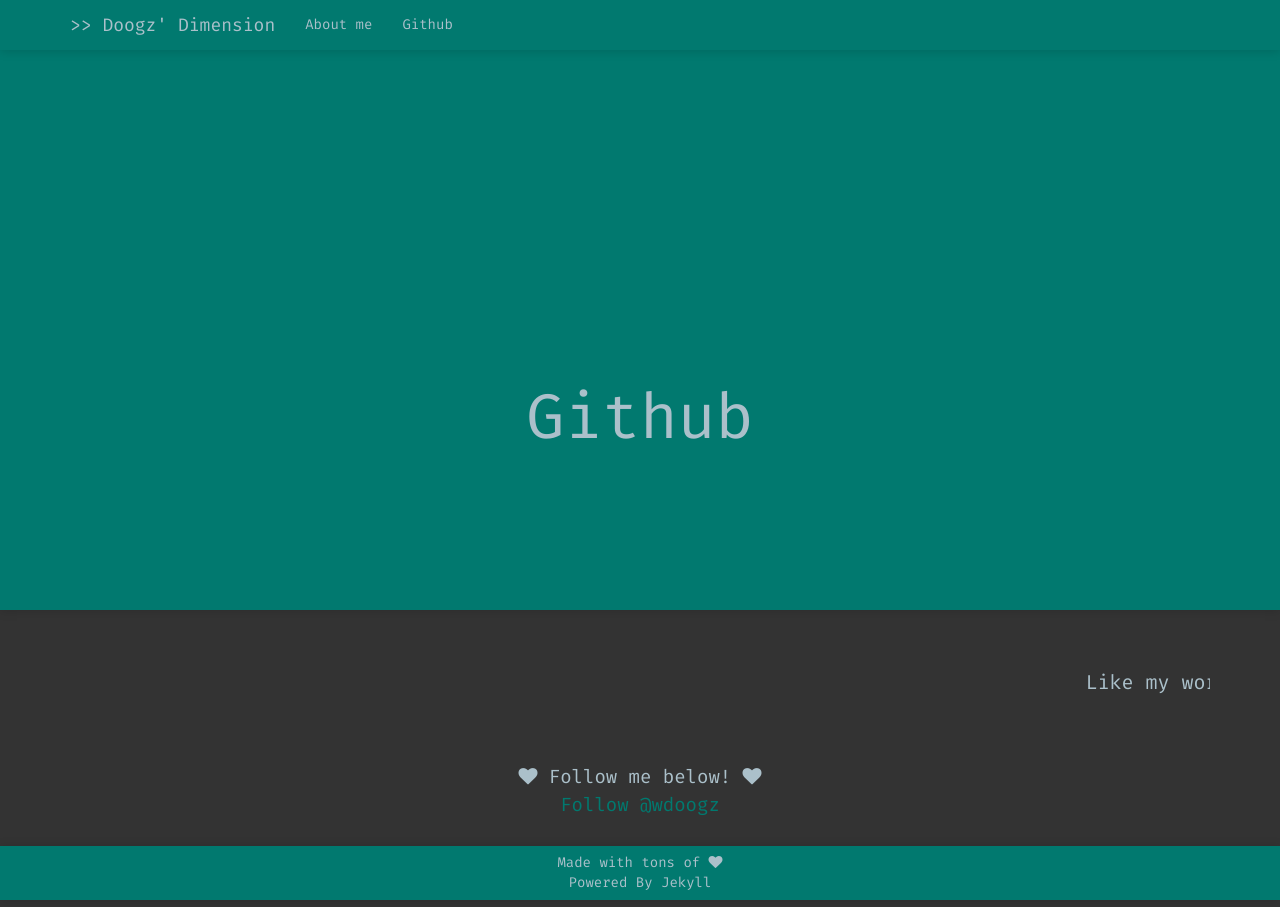
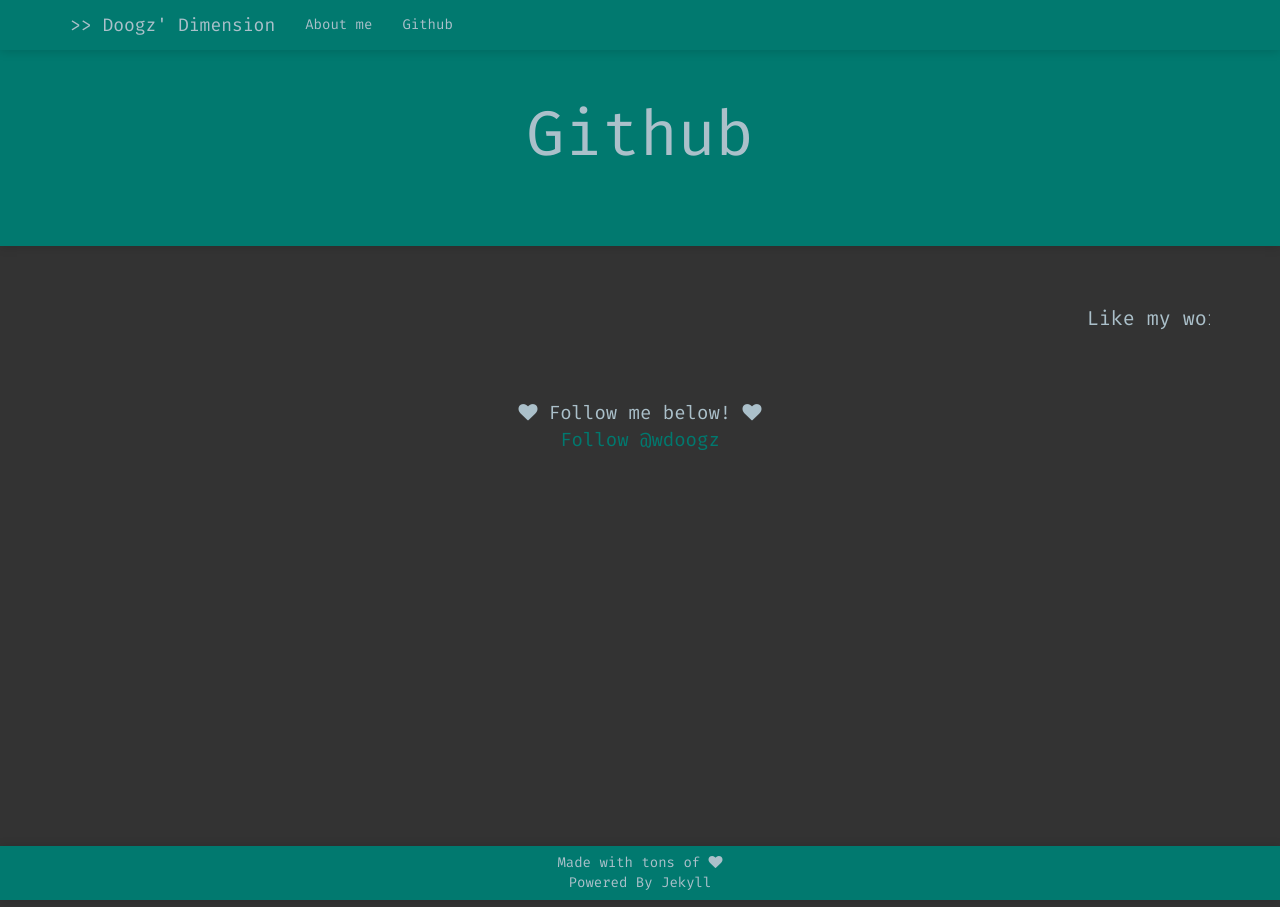
Before and after one commit to wdoogz/wdoogz.github.io, a Jekyll site: the page built from download.md, in a window 1280 px wide. Built offline with Jekyll 4.4.1, drawn with Linux system fonts in a browser that asks for light colours; nearby versions of some CDN libraries; some web fonts are replaced.

Commit message:
Update main.scss

```diff
--- a/css/main.scss
+++ b/css/main.scss
@@ -93,7 +93,7 @@ padding-bottom: 0.3em;
 }
 .post-title-main{
   text-align: center;
-  padding-top: 5em;
+  padding-top: .5em;
   color: #abc0ca !important;
 }
 .post-content{
```
